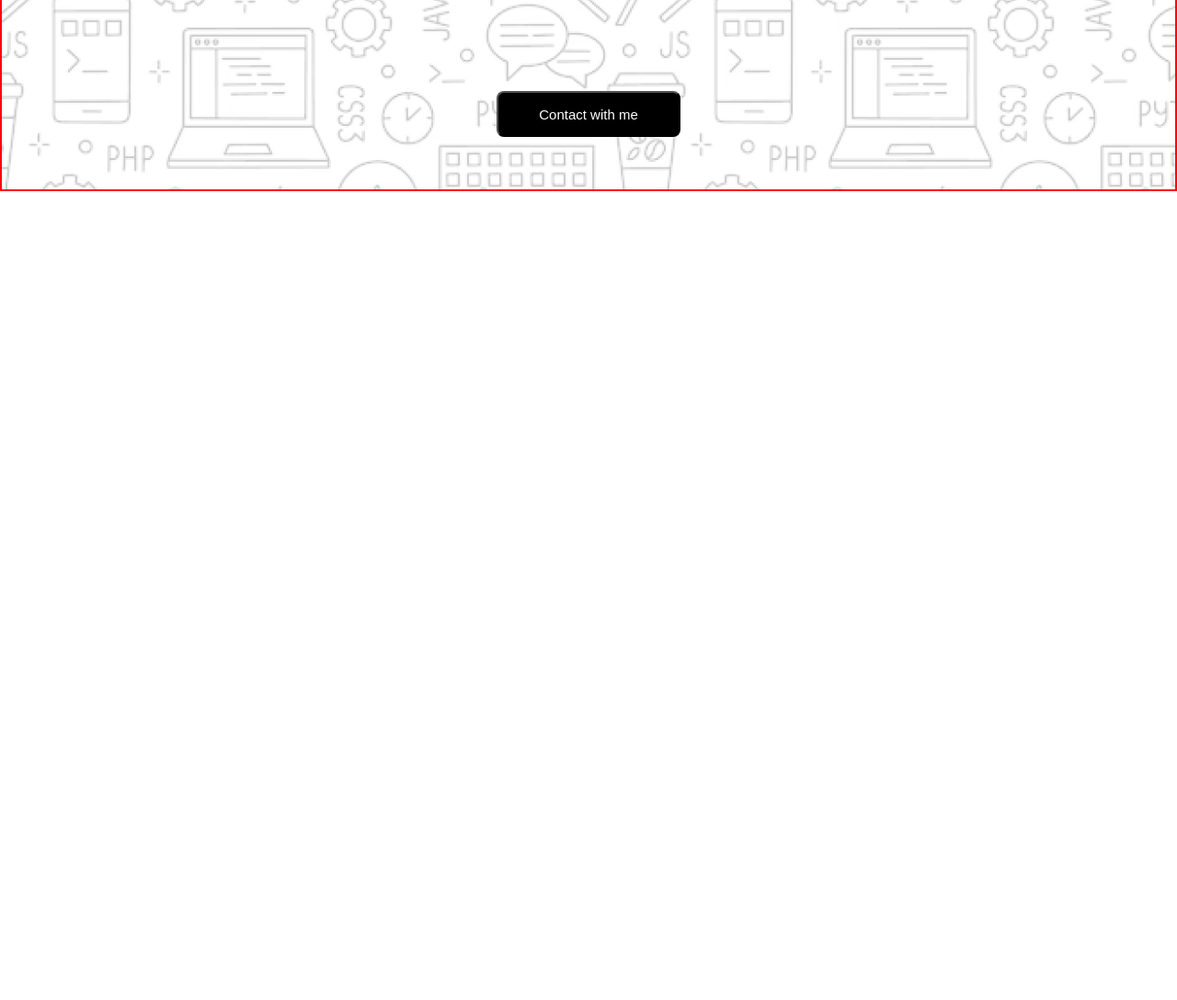
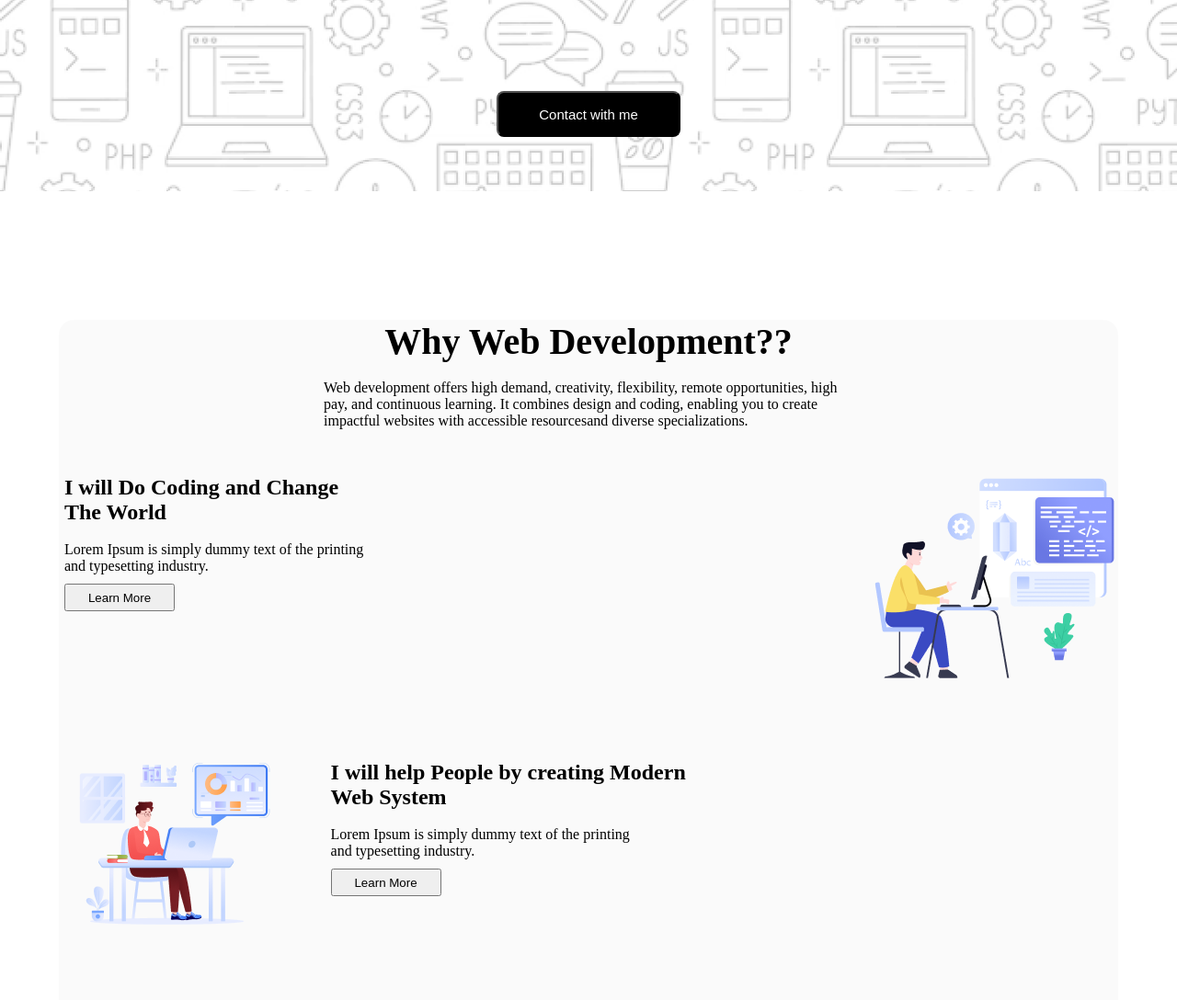
Before and after one commit to iamimranahmed/assignment-01, a plain HTML site: page index.html in a window 1280 px wide. Shown: the part 592-1680 px from the top of the page at 92% size. Before the commit the page ends 800 px from the top, so only its background shows below. Drawn offline with Linux system fonts and the light colour scheme.

Commit message:
Banner Section added with link

```diff
--- a/index.html
+++ b/index.html
@@ -31,10 +31,66 @@
                 </p>
             </div>
             <button class="banner-btn">Contact with me</button>
-
-
         </div>
     </header>
+    <main>
+        <section class="featured-section-container">
+            <div class="featured-content-container">
+                <div class="featured-title-container">
+                    <h1 style="font-size:40px">Why Web Development??</h1><br>
+                    <p>
+                        Web development offers high demand, creativity, flexibility, remote opportunities, high pay, and
+                        continuous learning. It combines design and coding, enabling you to create impactful websites
+                        with accessible resourcesand diverse specializations.
+                    </p>
+                </div>
+                <!-- multiple banner -->
+                <div class="banner-box-group-1">
+                    <div class="banner-box-text-1">
+                        <h1>I will Do Coding and Change <br>The World</h1><br>
+                        <p>Lorem Ipsum is simply dummy text of the printing<br> and typesetting industry.</p>
+                        <a href="https://www.w3schools.com/html/default.asp">
+                            <button class="btn-group">Learn More</button>
+                        </a>
+                    </div>
+
+                    <div class="banner-box-image-1">
+                        <img src="./assets/Layer_1.png" alt="">
+                    </div>
+                </div>
+                <!-- 2 -->
+                <div class="banner-box-group-2">
+                    <div class="banner-box-image-1">
+                        <img src="./assets/Group 3.png" alt="">
+                    </div>
+                    <div class="banner-box-text-2">
+                        <h1>I will help People by creating Modern <br> Web System</h1><br>
+                        <p>Lorem Ipsum is simply dummy text of the printing<br> and typesetting industry.</p>
+
+                        <a href="https://www.w3schools.com/css/default.asp">
+                            <button class="btn-group">Learn More</button>
+                        </a>
+
+                    </div>
+                </div>
+                <!-- 3 -->
+                <div class="banner-box-group-1">
+                    <div class="banner-box-text-1">
+                        <h1>I will Do Coding and Change <br>The World</h1><br>
+                        <p>Lorem Ipsum is simply dummy text of the printing<br> and typesetting industry.</p>
+                        <a href="https://www.w3schools.com/js/default.asp">
+                            <button class="btn-group">Learn More</button>
+                        </a>
+                    </div>
+
+                    <div class="banner-box-image-1">
+                        <img src="./assets/Group 4.png" alt="">
+                    </div>
+                </div>
+            </div>
+        </section>
+    </main>
+    <footer></footer>
 </body>
 
 </html>
--- a/style/style.css
+++ b/style/style.css
@@ -27,7 +27,6 @@ nav {
 .banner-section-container {
     max-width: 1920px;
     height: 650px;
-    border: 2px solid red;
     background-image: url(../assets/Hero-bg.png);
     display: flex;
     flex-direction: column;
@@ -57,3 +56,72 @@ nav {
     font-size: 15px;
     font-weight: 400;
 }
+
+.featured-section-container {
+    max-width: 1440px;
+    height: 1393px;
+    margin: 0 auto;
+    margin-top: 140px;
+}
+
+.featured-content-container {
+    width: 90%;
+    height: 1233px;
+    margin: 0 auto;
+    margin-top: 40px;
+    background-color: rgba(13, 19, 33, 0.02);
+    border-radius: 16px;
+}
+
+.featured-title-container {
+    display: flex;
+    flex-direction: column;
+    justify-content: center;
+    align-items: center;
+    width: 50%;
+    margin: 0 auto;
+}
+
+/* banner-box */
+.banner-box-group-1 {
+    max-width: 1140px;
+    height: 250px;
+    margin: 0 auto;
+    margin-top: 50px;
+    display: flex;
+    justify-content: space-between;
+
+}
+
+.banner-box-group-2 {
+    max-width: 1140px;
+    height: 336px;
+    margin: 0 auto;
+    margin-top: 30px;
+    display: flex;
+    column-gap: 30px;
+
+}
+
+.btn-group {
+    width: 120px;
+    height: 30px;
+    margin-top: 10px;
+}
+
+.banner-box-text-1 {
+    width: 477px;
+    height: 219px;
+
+}
+
+.banner-box-text-2 {
+    width: 477px;
+    height: 219px;
+    margin-top: 30px;
+}
+
+.banner-box-image-1 {
+    width: 259.56px;
+    height: 217.01px;
+}
```
